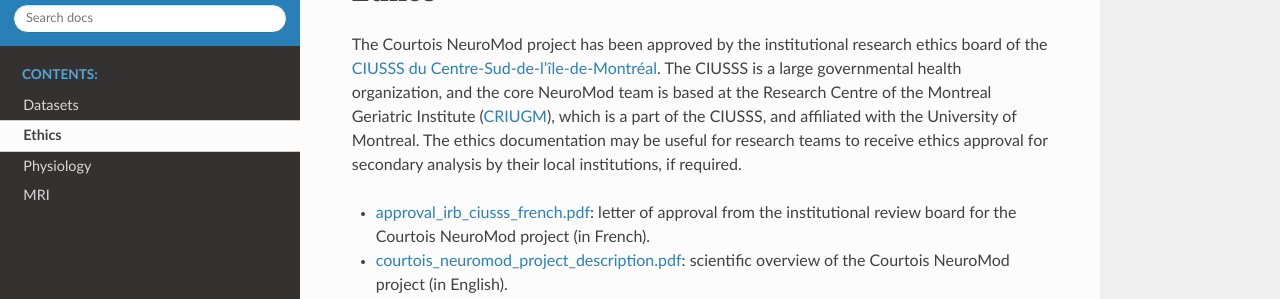
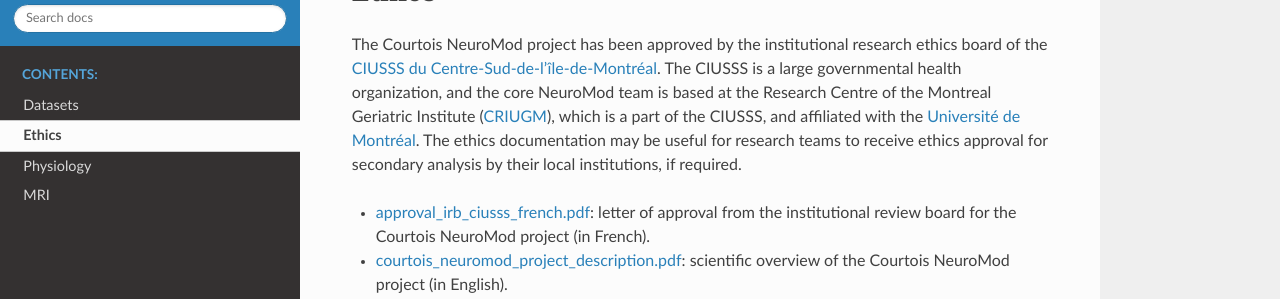
Before and after one commit to courtois-neuromod/cneuromod_docs, a Sphinx documentation site: the page built from source/ETHICS.md, in a window 1280 px wide. Shown: the part 127-426 px from the top of the page. Built offline with Sphinx 7.4.7 and the Read the Docs theme 2.0.0, drawn with Linux system fonts in a browser that asks for light colours.

Commit message:
added udem url to ETHICS

```diff
--- a/source/ETHICS.md
+++ b/source/ETHICS.md
@@ -1,6 +1,6 @@
 # Ethics
 
-The Courtois NeuroMod project has been approved by the institutional research ethics board of the [CIUSSS du Centre-Sud-de-l'île-de-Montréal](https://ciusss-centresudmtl.gouv.qc.ca/propos/services-en-anglais). The CIUSSS is a large governmental health organization, and the core NeuroMod team is based at the Research Centre of the Montreal Geriatric Institute ([CRIUGM](http://www.criugm.qc.ca/en.html)), which is a part of the CIUSSS, and affiliated with the University of Montreal. The ethics documentation may be useful for research teams to receive ethics approval for secondary analysis by their local institutions, if required.
+The Courtois NeuroMod project has been approved by the institutional research ethics board of the [CIUSSS du Centre-Sud-de-l'île-de-Montréal](https://ciusss-centresudmtl.gouv.qc.ca/propos/services-en-anglais). The CIUSSS is a large governmental health organization, and the core NeuroMod team is based at the Research Centre of the Montreal Geriatric Institute ([CRIUGM](http://www.criugm.qc.ca/en.html)), which is a part of the CIUSSS, and affiliated with the [Université de Montréal](https://www.umontreal.ca/). The ethics documentation may be useful for research teams to receive ethics approval for secondary analysis by their local institutions, if required.
   * [approval_irb_ciusss_french.pdf](./_static/ethics/approval_irb_ciusss_french.pdf): letter of approval from the institutional review board for the Courtois NeuroMod project (in French).
   * [courtois_neuromod_project_description.pdf](./_static/ethics/courtois_neuromod_project_description.pdf): scientific overview of the Courtois NeuroMod project (in English).
   * [consent_form_english.pdf](./_static/ethics/consent_form_english.pdf): the informed consent form signed by participants (English version).
```
